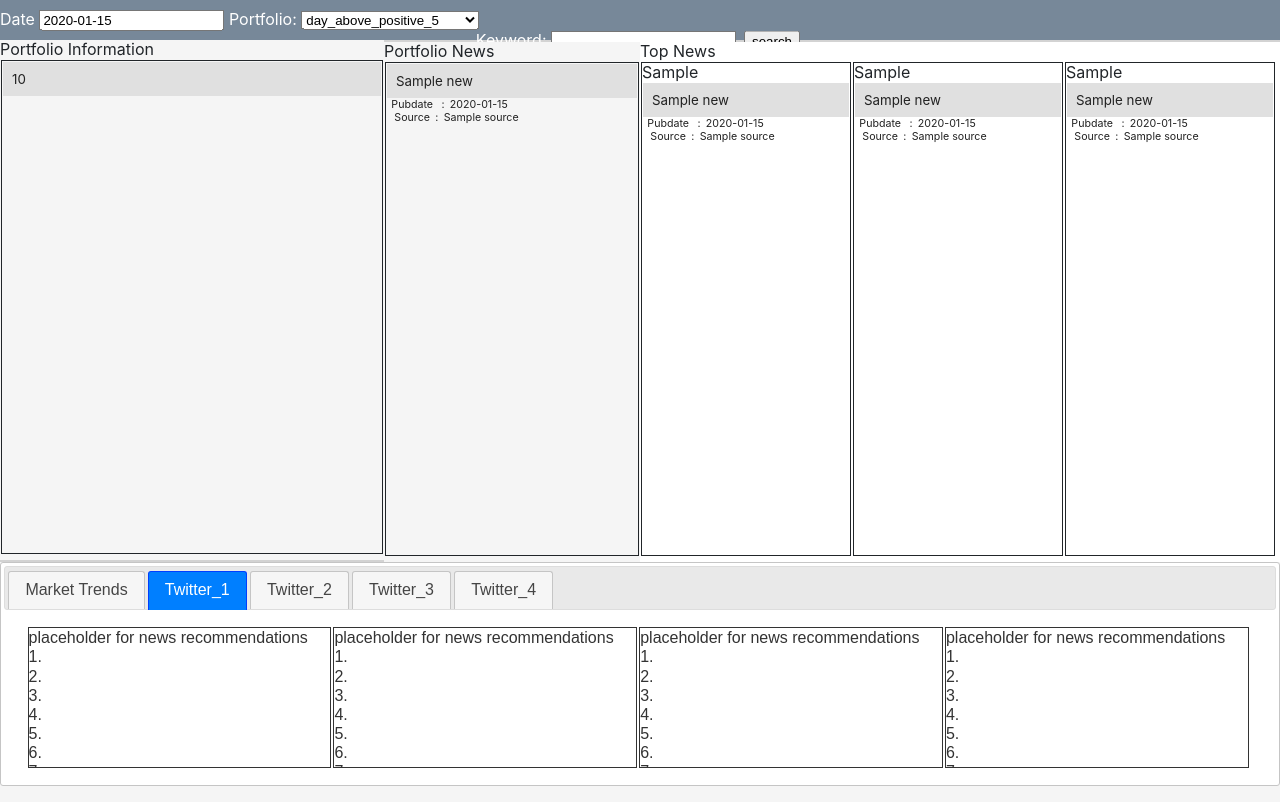
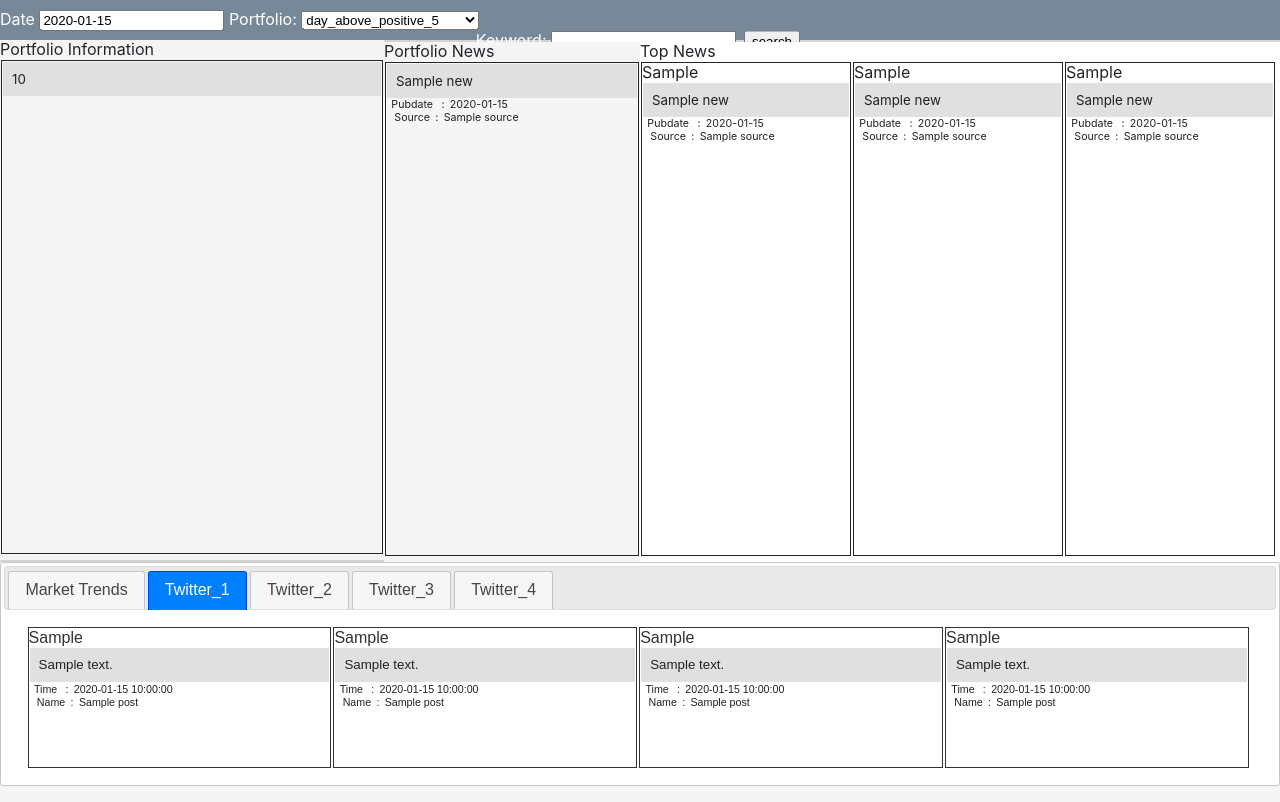
Before and after one commit to shinbutou/nccu_fintech, a Flask app: template templates/main.html in a window 1280 px wide, after a click on "Twitter_1". Run offline with Flask 2, Linux system fonts and the light colour scheme; the template is opened without the code that fills it: most values are stand-ins (such as "Sample title", 1, 10 or a date in 2020); some libraries are stand-ins or nearby versions.

Commit message:
update twitter tab

```diff
--- a/templates/main.html
+++ b/templates/main.html
@@ -130,28 +130,90 @@
                 <div id="tabs-1"><div class="tabs_panel" name="tabs_panel">
                 </div></div>
                 <div id="tabs-2"><div class="tabs_panel" name="tabs_panel">
-                    <div class="twitter_panel" name="twitter_panel">placeholder for news recommendations<br>1.<br>2.<br>3.<br>4.<br>5.<br>6.<br>7.<br>8.<br>9.<br>10.<br><br>1.<br>2.<br>3.<br>4.<br>5.<br>6.<br>7.<br>8.<br>9.<br>10.<br><br>1.<br>2.<br>3.<br>4.<br>5.<br>6.<br>7.<br>8.<br>9.<br>10.<br><br>1.<br>2.<br>3.<br>4.<br>5.<br>6.<br>7.<br>8.<br>9.<br>10.</div>
-                    <div class="twitter_panel" name="twitter_panel">placeholder for news recommendations<br>1.<br>2.<br>3.<br>4.<br>5.<br>6.<br>7.<br>8.<br>9.<br>10.<br><br>1.<br>2.<br>3.<br>4.<br>5.<br>6.<br>7.<br>8.<br>9.<br>10.<br><br>1.<br>2.<br>3.<br>4.<br>5.<br>6.<br>7.<br>8.<br>9.<br>10.<br><br>1.<br>2.<br>3.<br>4.<br>5.<br>6.<br>7.<br>8.<br>9.<br>10.</div>
-                    <div class="twitter_panel" name="twitter_panel">placeholder for news recommendations<br>1.<br>2.<br>3.<br>4.<br>5.<br>6.<br>7.<br>8.<br>9.<br>10.<br><br>1.<br>2.<br>3.<br>4.<br>5.<br>6.<br>7.<br>8.<br>9.<br>10.<br><br>1.<br>2.<br>3.<br>4.<br>5.<br>6.<br>7.<br>8.<br>9.<br>10.<br><br>1.<br>2.<br>3.<br>4.<br>5.<br>6.<br>7.<br>8.<br>9.<br>10.</div>
-                    <div class="twitter_panel" name="twitter_panel">placeholder for news recommendations<br>1.<br>2.<br>3.<br>4.<br>5.<br>6.<br>7.<br>8.<br>9.<br>10.<br><br>1.<br>2.<br>3.<br>4.<br>5.<br>6.<br>7.<br>8.<br>9.<br>10.<br><br>1.<br>2.<br>3.<br>4.<br>5.<br>6.<br>7.<br>8.<br>9.<br>10.<br><br>1.<br>2.<br>3.<br>4.<br>5.<br>6.<br>7.<br>8.<br>9.<br>10.</div>
+                    <div class="twitter_panel" name="twitter_panel">
+                        {{ twitter_key_1}}<br>
+                        {% for post in twitter_top_1 %}
+                        <div style="font-size: 10pt; text-align: justify; color:#222222; text-decoration: none; margin: 1px; padding: 9px; background-color: #E0E0E0 ; cursor: pointer;">
+                            {{ post['Text']}}
+                        </div>
+                        <div style="font-size: 8pt; text-align: justify; color:#222222">
+                         &ensp;Time &ensp;:&ensp;{{ post['Time']}}  <br/> &ensp; Name&ensp;:&ensp;{{ post['Name']}}
+                        </div>
+                        {% endfor %}
+                    </div>
+                    <div class="twitter_panel" name="twitter_panel">
+                        {{ twitter_key_2}}<br>
+                        {% for post in twitter_top_2 %}
+                        <div style="font-size: 10pt; text-align: justify; color:#222222; text-decoration: none; margin: 1px; padding: 9px; background-color: #E0E0E0 ; cursor: pointer;">
+                            {{ post['Text']}}
+                        </div>
+                        <div style="font-size: 8pt; text-align: justify; color:#222222">
+                         &ensp;Time &ensp;:&ensp;{{ post['Time']}}  <br/> &ensp; Name&ensp;:&ensp;{{ post['Name']}}
+                        </div>
+                        {% endfor %}
+                    </div>
+                    <div class="twitter_panel" name="twitter_panel">
+                        {{ twitter_key_3}}<br>
+                        {% for post in twitter_top_3 %}
+                        <div style="font-size: 10pt; text-align: justify; color:#222222; text-decoration: none; margin: 1px; padding: 9px; background-color: #E0E0E0 ; cursor: pointer;">
+                            {{ post['Text']}}
+                        </div>
+                        <div style="font-size: 8pt; text-align: justify; color:#222222">
+                         &ensp;Time &ensp;:&ensp;{{ post['Time']}}  <br/> &ensp; Name&ensp;:&ensp;{{ post['Name']}}
+                        </div>
+                        {% endfor %}
+                    </div>
+                    <div class="twitter_panel" name="twitter_panel">
+                        {{ twitter_key_4}}<br>
+                        {% for post in twitter_top_4 %}
+                        <div style="font-size: 10pt; text-align: justify; color:#222222; text-decoration: none; margin: 1px; padding: 9px; background-color: #E0E0E0 ; cursor: pointer;">
+                            {{ post['Text']}}
+                        </div>
+                        <div style="font-size: 8pt; text-align: justify; color:#222222">
+                         &ensp;Time &ensp;:&ensp;{{ post['Time']}}  <br/> &ensp; Name&ensp;:&ensp;{{ post['Name']}}
+                        </div>
+                        {% endfor %}
+                    </div>
+
                 </div></div>
                 <div id="tabs-3"><div class="tabs_panel" name="tabs_panel">
-                    <div class="twitter_panel" name="twitter_panel">placeholder for news recommendations<br>1.<br>2.<br>3.<br>4.<br>5.<br>6.<br>7.<br>8.<br>9.<br>10.<br><br>1.<br>2.<br>3.<br>4.<br>5.<br>6.<br>7.<br>8.<br>9.<br>10.<br><br>1.<br>2.<br>3.<br>4.<br>5.<br>6.<br>7.<br>8.<br>9.<br>10.<br><br>1.<br>2.<br>3.<br>4.<br>5.<br>6.<br>7.<br>8.<br>9.<br>10.</div>
-                    <div class="twitter_panel" name="twitter_panel">placeholder for news recommendations<br>1.<br>2.<br>3.<br>4.<br>5.<br>6.<br>7.<br>8.<br>9.<br>10.<br><br>1.<br>2.<br>3.<br>4.<br>5.<br>6.<br>7.<br>8.<br>9.<br>10.<br><br>1.<br>2.<br>3.<br>4.<br>5.<br>6.<br>7.<br>8.<br>9.<br>10.<br><br>1.<br>2.<br>3.<br>4.<br>5.<br>6.<br>7.<br>8.<br>9.<br>10.</div>
-                    <div class="twitter_panel" name="twitter_panel">placeholder for news recommendations<br>1.<br>2.<br>3.<br>4.<br>5.<br>6.<br>7.<br>8.<br>9.<br>10.<br><br>1.<br>2.<br>3.<br>4.<br>5.<br>6.<br>7.<br>8.<br>9.<br>10.<br><br>1.<br>2.<br>3.<br>4.<br>5.<br>6.<br>7.<br>8.<br>9.<br>10.<br><br>1.<br>2.<br>3.<br>4.<br>5.<br>6.<br>7.<br>8.<br>9.<br>10.</div>
-                    <div class="twitter_panel" name="twitter_panel">placeholder for news recommendations<br>1.<br>2.<br>3.<br>4.<br>5.<br>6.<br>7.<br>8.<br>9.<br>10.<br><br>1.<br>2.<br>3.<br>4.<br>5.<br>6.<br>7.<br>8.<br>9.<br>10.<br><br>1.<br>2.<br>3.<br>4.<br>5.<br>6.<br>7.<br>8.<br>9.<br>10.<br><br>1.<br>2.<br>3.<br>4.<br>5.<br>6.<br>7.<br>8.<br>9.<br>10.</div>
+                    <div class="twitter_panel" name="twitter_panel">
+                        人物一<br>
+                        {% for post in twitter_pop_1 %}
+                        <div style="font-size: 10pt; text-align: justify; color:#222222; text-decoration: none; margin: 1px; padding: 9px; background-color: #E0E0E0 ; cursor: pointer;">
+                            {{ post['Text']}}
+                        </div>
+                        <div style="font-size: 8pt; text-align: justify; color:#222222">
+                         &ensp;Time &ensp;:&ensp;{{ post['Time']}}  <br/> &ensp; Name&ensp;:&ensp;{{ post['Name']}}
+                        </div>
+                        {% endfor %}
+                    </div>
                 </div></div>
                 <div id="tabs-4"><div class="tabs_panel" name="tabs_panel">
-                    <div class="twitter_panel" name="twitter_panel">placeholder for news recommendations<br>1.<br>2.<br>3.<br>4.<br>5.<br>6.<br>7.<br>8.<br>9.<br>10.<br><br>1.<br>2.<br>3.<br>4.<br>5.<br>6.<br>7.<br>8.<br>9.<br>10.<br><br>1.<br>2.<br>3.<br>4.<br>5.<br>6.<br>7.<br>8.<br>9.<br>10.<br><br>1.<br>2.<br>3.<br>4.<br>5.<br>6.<br>7.<br>8.<br>9.<br>10.</div>
-                    <div class="twitter_panel" name="twitter_panel">placeholder for news recommendations<br>1.<br>2.<br>3.<br>4.<br>5.<br>6.<br>7.<br>8.<br>9.<br>10.<br><br>1.<br>2.<br>3.<br>4.<br>5.<br>6.<br>7.<br>8.<br>9.<br>10.<br><br>1.<br>2.<br>3.<br>4.<br>5.<br>6.<br>7.<br>8.<br>9.<br>10.<br><br>1.<br>2.<br>3.<br>4.<br>5.<br>6.<br>7.<br>8.<br>9.<br>10.</div>
-                    <div class="twitter_panel" name="twitter_panel">placeholder for news recommendations<br>1.<br>2.<br>3.<br>4.<br>5.<br>6.<br>7.<br>8.<br>9.<br>10.<br><br>1.<br>2.<br>3.<br>4.<br>5.<br>6.<br>7.<br>8.<br>9.<br>10.<br><br>1.<br>2.<br>3.<br>4.<br>5.<br>6.<br>7.<br>8.<br>9.<br>10.<br><br>1.<br>2.<br>3.<br>4.<br>5.<br>6.<br>7.<br>8.<br>9.<br>10.</div>
-                    <div class="twitter_panel" name="twitter_panel">placeholder for news recommendations<br>1.<br>2.<br>3.<br>4.<br>5.<br>6.<br>7.<br>8.<br>9.<br>10.<br><br>1.<br>2.<br>3.<br>4.<br>5.<br>6.<br>7.<br>8.<br>9.<br>10.<br><br>1.<br>2.<br>3.<br>4.<br>5.<br>6.<br>7.<br>8.<br>9.<br>10.<br><br>1.<br>2.<br>3.<br>4.<br>5.<br>6.<br>7.<br>8.<br>9.<br>10.</div>
+                    <div class="twitter_panel" name="twitter_panel">
+                        人物二<br>
+                        {% for post in twitter_pop_2 %}
+                        <div style="font-size: 10pt; text-align: justify; color:#222222; text-decoration: none; margin: 1px; padding: 9px; background-color: #E0E0E0 ; cursor: pointer;">
+                            {{ post['Text']}}
+                        </div>
+                        <div style="font-size: 8pt; text-align: justify; color:#222222">
+                         &ensp;Time &ensp;:&ensp;{{ post['Time']}}  <br/> &ensp; Name&ensp;:&ensp;{{ post['Name']}}
+                        </div>
+                        {% endfor %}
+                    </div>
                 </div></div>
                 <div id="tabs-5"><div class="tabs_panel" name="tabs_panel">
-                    <div class="twitter_panel" name="twitter_panel">placeholder for news recommendations<br>1.<br>2.<br>3.<br>4.<br>5.<br>6.<br>7.<br>8.<br>9.<br>10.<br><br>1.<br>2.<br>3.<br>4.<br>5.<br>6.<br>7.<br>8.<br>9.<br>10.<br><br>1.<br>2.<br>3.<br>4.<br>5.<br>6.<br>7.<br>8.<br>9.<br>10.<br><br>1.<br>2.<br>3.<br>4.<br>5.<br>6.<br>7.<br>8.<br>9.<br>10.</div>
-                    <div class="twitter_panel" name="twitter_panel">placeholder for news recommendations<br>1.<br>2.<br>3.<br>4.<br>5.<br>6.<br>7.<br>8.<br>9.<br>10.<br><br>1.<br>2.<br>3.<br>4.<br>5.<br>6.<br>7.<br>8.<br>9.<br>10.<br><br>1.<br>2.<br>3.<br>4.<br>5.<br>6.<br>7.<br>8.<br>9.<br>10.<br><br>1.<br>2.<br>3.<br>4.<br>5.<br>6.<br>7.<br>8.<br>9.<br>10.</div>
-                    <div class="twitter_panel" name="twitter_panel">placeholder for news recommendations<br>1.<br>2.<br>3.<br>4.<br>5.<br>6.<br>7.<br>8.<br>9.<br>10.<br><br>1.<br>2.<br>3.<br>4.<br>5.<br>6.<br>7.<br>8.<br>9.<br>10.<br><br>1.<br>2.<br>3.<br>4.<br>5.<br>6.<br>7.<br>8.<br>9.<br>10.<br><br>1.<br>2.<br>3.<br>4.<br>5.<br>6.<br>7.<br>8.<br>9.<br>10.</div>
-                    <div class="twitter_panel" name="twitter_panel">placeholder for news recommendations<br>1.<br>2.<br>3.<br>4.<br>5.<br>6.<br>7.<br>8.<br>9.<br>10.<br><br>1.<br>2.<br>3.<br>4.<br>5.<br>6.<br>7.<br>8.<br>9.<br>10.<br><br>1.<br>2.<br>3.<br>4.<br>5.<br>6.<br>7.<br>8.<br>9.<br>10.<br><br>1.<br>2.<br>3.<br>4.<br>5.<br>6.<br>7.<br>8.<br>9.<br>10.</div>
+                    <div class="twitter_panel" name="twitter_panel">
+                        人物三<br>
+                        {% for post in twitter_pop_3 %}
+                        <div style="font-size: 10pt; text-align: justify; color:#222222; text-decoration: none; margin: 1px; padding: 9px; background-color: #E0E0E0 ; cursor: pointer;">
+                            {{ post['Text']}}
+                        </div>
+                        <div style="font-size: 8pt; text-align: justify; color:#222222">
+                         &ensp;Time &ensp;:&ensp;{{ post['Time']}}  <br/> &ensp; Name&ensp;:&ensp;{{ post['Name']}}
+                        </div>
+                        {% endfor %}
+                    </div>
                 </div></div>
             </div>
         </div>
```
